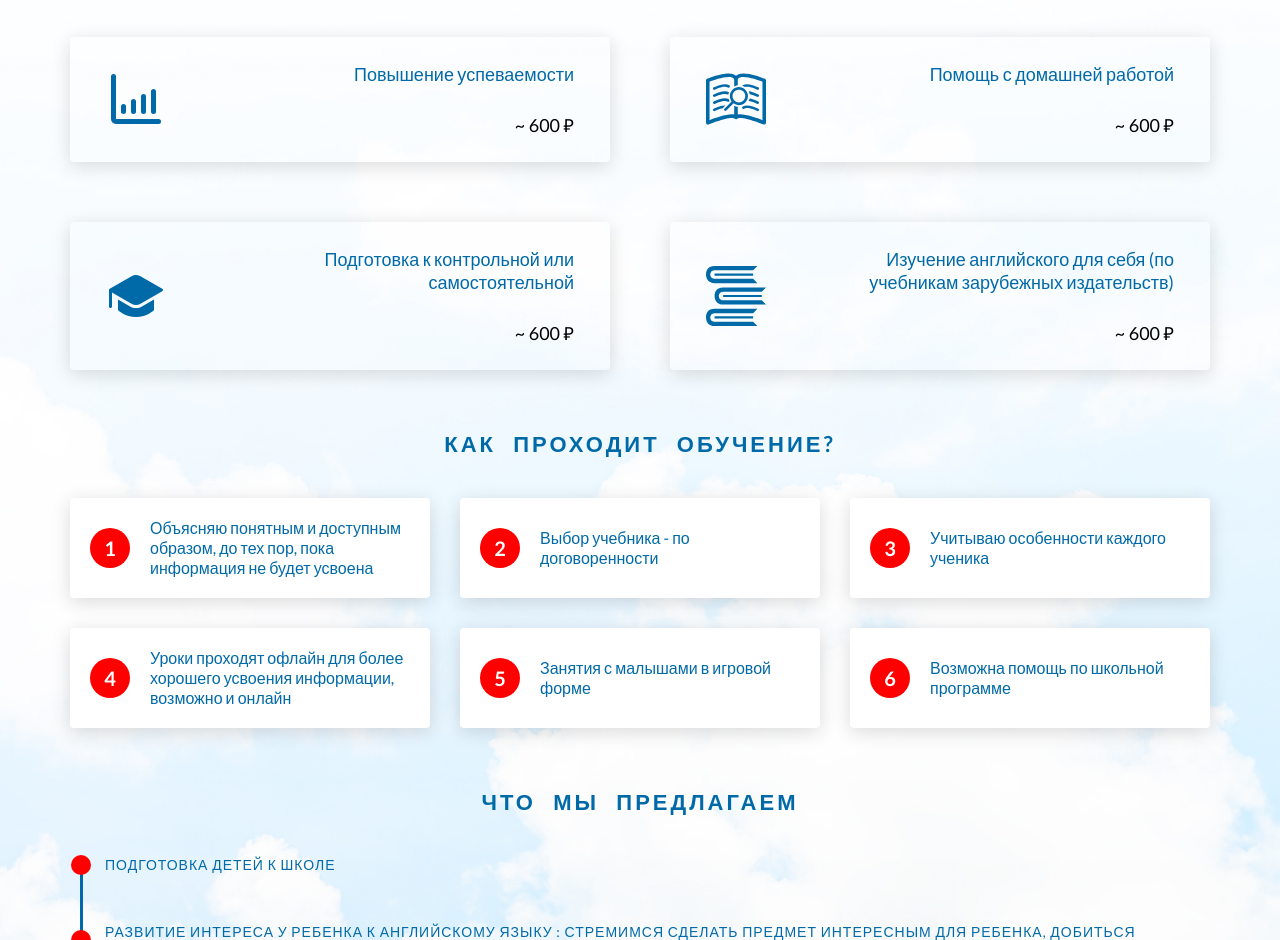
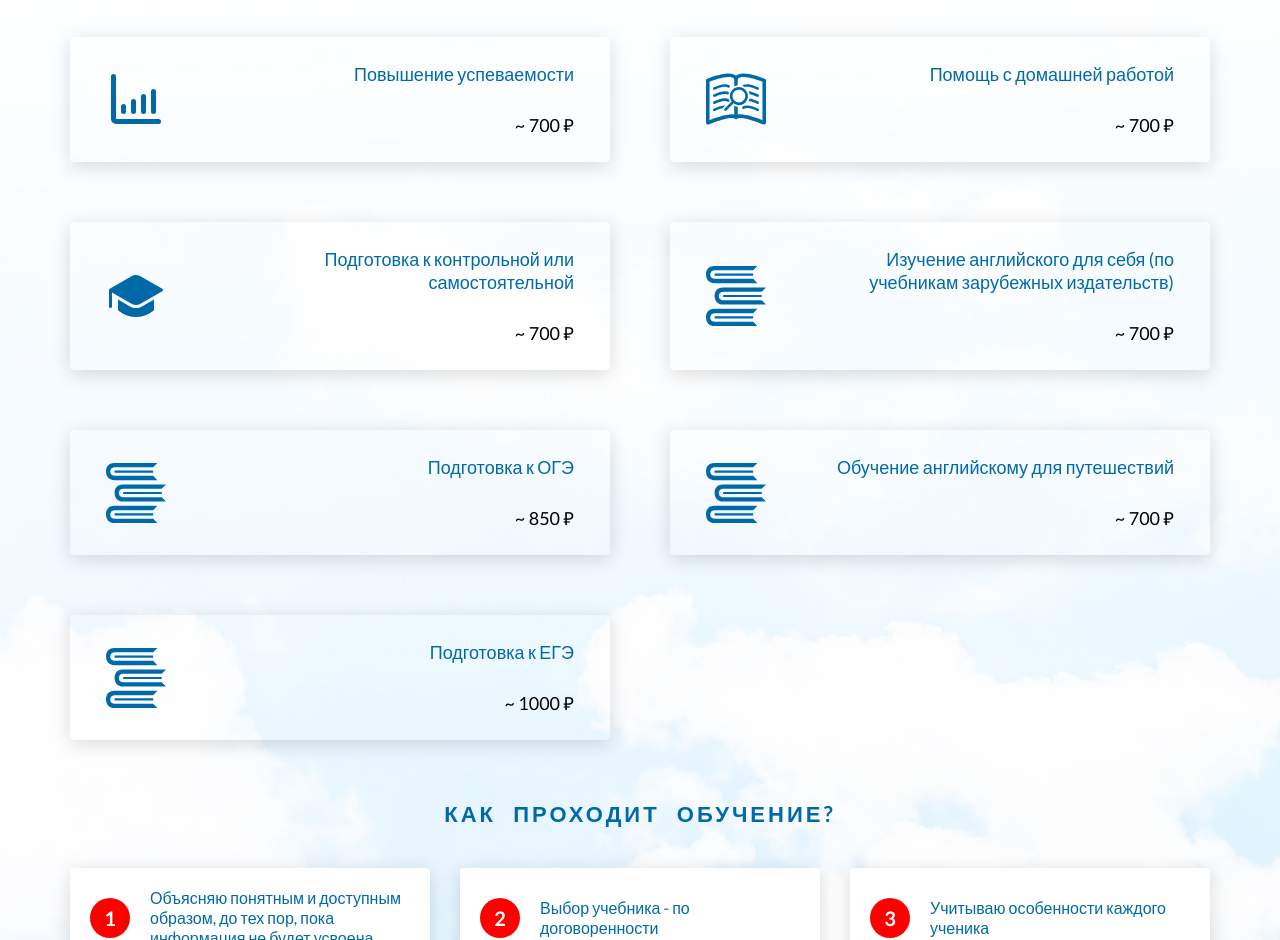
Before and after one commit to Torosyan73/english-lesson, a plain HTML site: page index.html in a window 1280 px wide. Shown: the part 1987-2927 px from the top of the page. Drawn offline with Linux system fonts and the light colour scheme.

Commit message:
Update index.html

```diff
--- a/index.html
+++ b/index.html
@@ -152,28 +152,49 @@
                         <img class="services__card-img" src="./img/icons/diagram.svg" alt="diagram" width="50" height="50">
                         <div class="services__card-desc">
                             <h4 class="services__card-title title-4">Повышение успеваемости</h4>
-                            <span class="services__card-price">~ 600 ₽</span>
+                            <span class="services__card-price">~ 700 ₽</span>
                         </div>
                     </div>
                     <div class="services__card">
                         <img class="services__card-img" src="./img/icons/search-book.svg" alt="search-book" width="50" height="50">
                         <div class="services__card-desc">
                             <h4 class="services__card-title title-4">Помощь с домашней работой</h4>
-                            <span class="services__card-price">~ 600 ₽</span>
+                            <span class="services__card-price">~ 700 ₽</span>
                         </div>
                     </div>
                     <div class="services__card">
                         <img class="services__card-img" src="./img/icons/hat.svg" alt="hat" width="50" height="50">
                         <div class="services__card-desc">
                             <h4 class="services__card-title title-4">Подготовка к контрольной или самостоятельной</h4>
-                            <span class="services__card-price">~ 600 ₽</span>
+                            <span class="services__card-price">~ 700 ₽</span>
                         </div>
                     </div>
                     <div class="services__card">
                         <img class="services__card-img" src="./img/icons/books.svg" alt="books" width="50" height="50">
                         <div class="services__card-desc">
                             <h4 class="services__card-title title-4">Изучение английского для себя (по учебникам зарубежных издательств)</h4>
-                            <span class="services__card-price">~ 600 ₽</span>
+                            <span class="services__card-price">~ 700 ₽</span>
+                        </div>
+                    </div>
+                    <div class="services__card">
+                        <img class="services__card-img" src="./img/icons/books.svg" alt="" width="50" height="50">
+                        <div class="services__card-desc">
+                            <h4 class="services__card-title title-4">Подготовка к ОГЭ</h4>
+                            <span class="services__card-price">~ 850 ₽</span>
+                        </div>
+                    </div>
+                    <div class="services__card">
+                        <img class="services__card-img" src="./img/icons/books.svg" alt="" width="50" height="50">
+                        <div class="services__card-desc">
+                            <h4 class="services__card-title title-4">Обучение английскому для путешествий</h4>
+                            <span class="services__card-price">~ 700 ₽</span>
+                        </div>
+                    </div>
+                    <div class="services__card">
+                        <img class="services__card-img" src="./img/icons/books.svg" alt="" width="50" height="50">
+                        <div class="services__card-desc">
+                            <h4 class="services__card-title title-4">Подготовка к ЕГЭ</h4>
+                            <span class="services__card-price">~ 1000 ₽</span>
                         </div>
                     </div>
                 </div>
```
